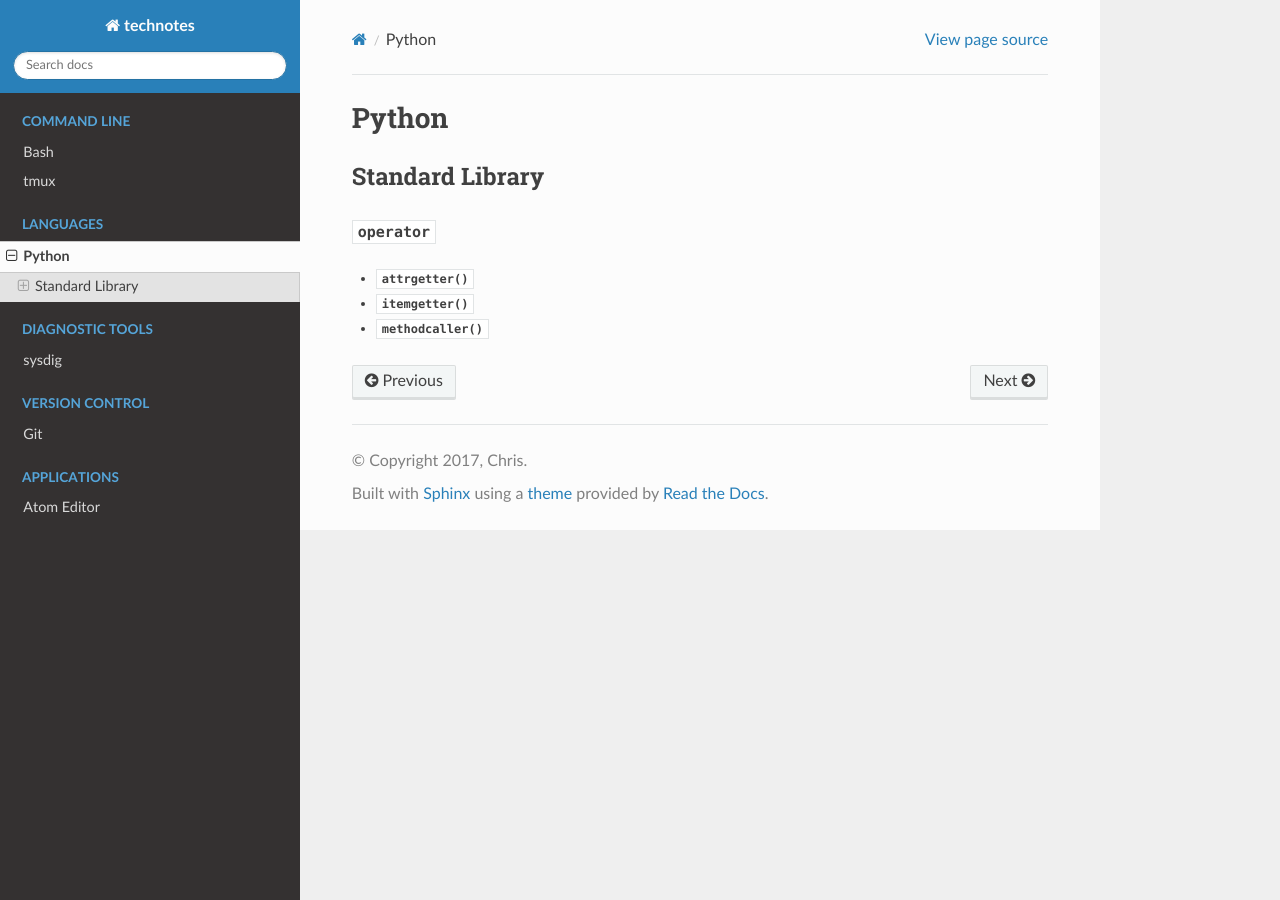
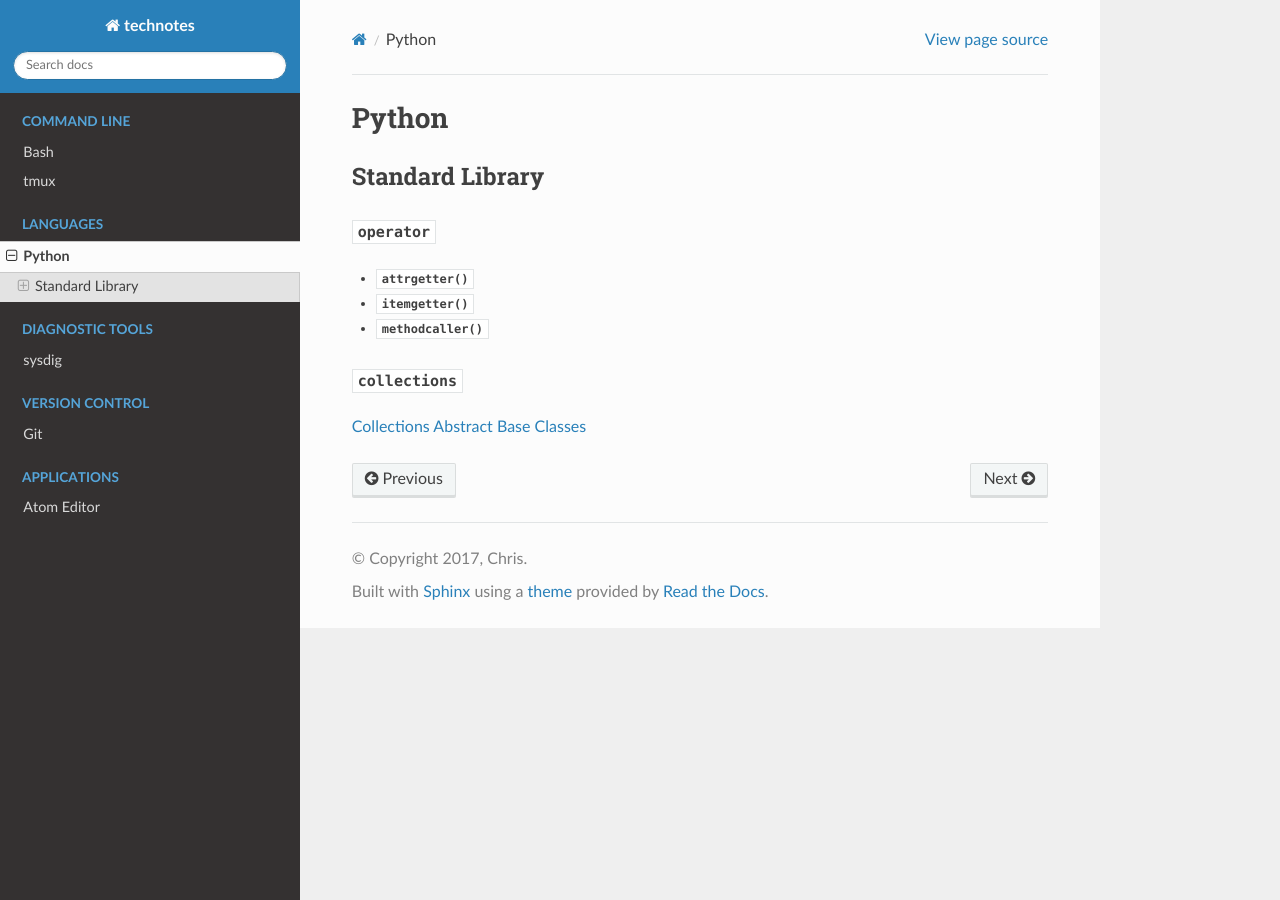
Before and after one commit to heterotopian/technotes, a Sphinx documentation site: the page built from source/python.rst, in a window 1280 px wide. Built offline with Sphinx 7.4.7 and the Read the Docs theme 2.0.0, drawn with Linux system fonts in a browser that asks for light colours.

Commit message:
Minor changes

```diff
--- a/source/python.rst
+++ b/source/python.rst
@@ -14,3 +14,8 @@ Standard Library
 - :py:func:`~operator.attrgetter`
 - :py:func:`~operator.itemgetter`
 - :py:func:`~operator.methodcaller`
+
+:py:mod:`collections`
+---------------------
+
+`Collections Abstract Base Classes <https://docs.python.org/2/library/collections.html#collections-abstract-base-classes>`_
```
